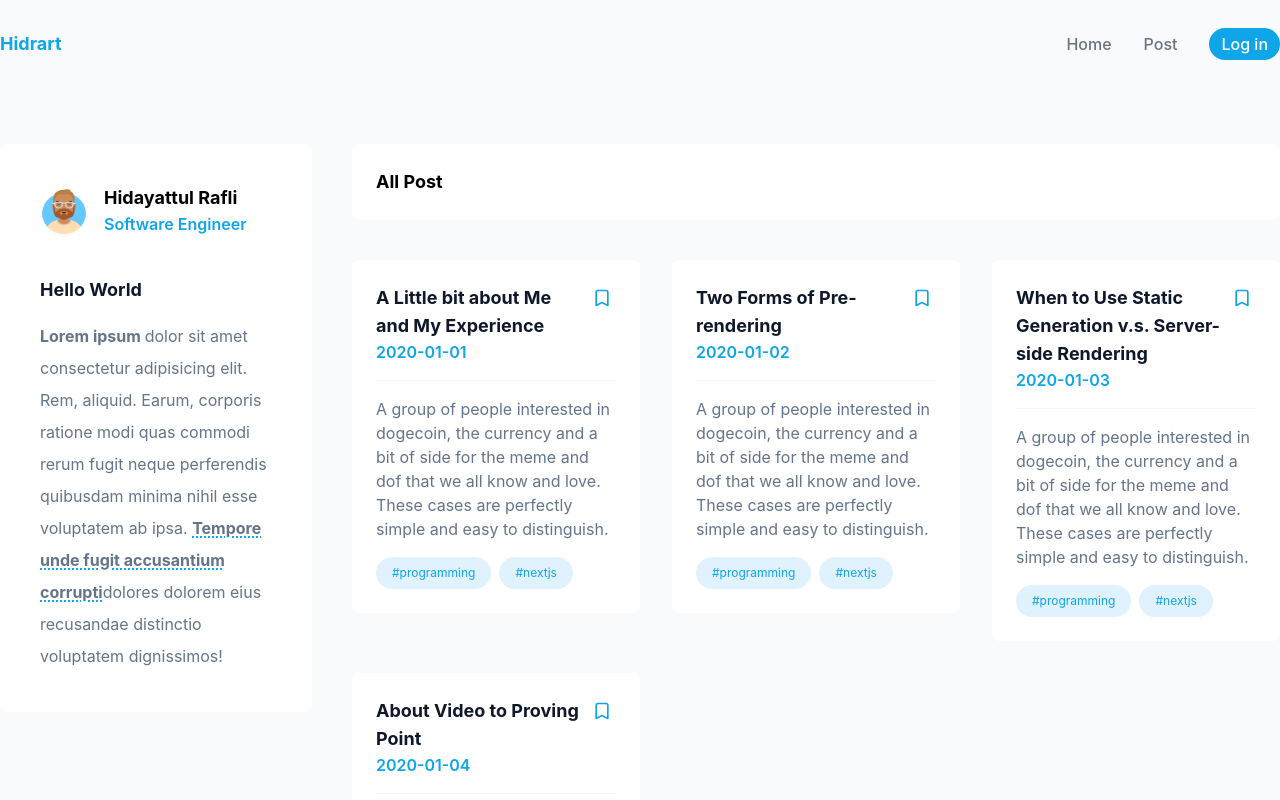
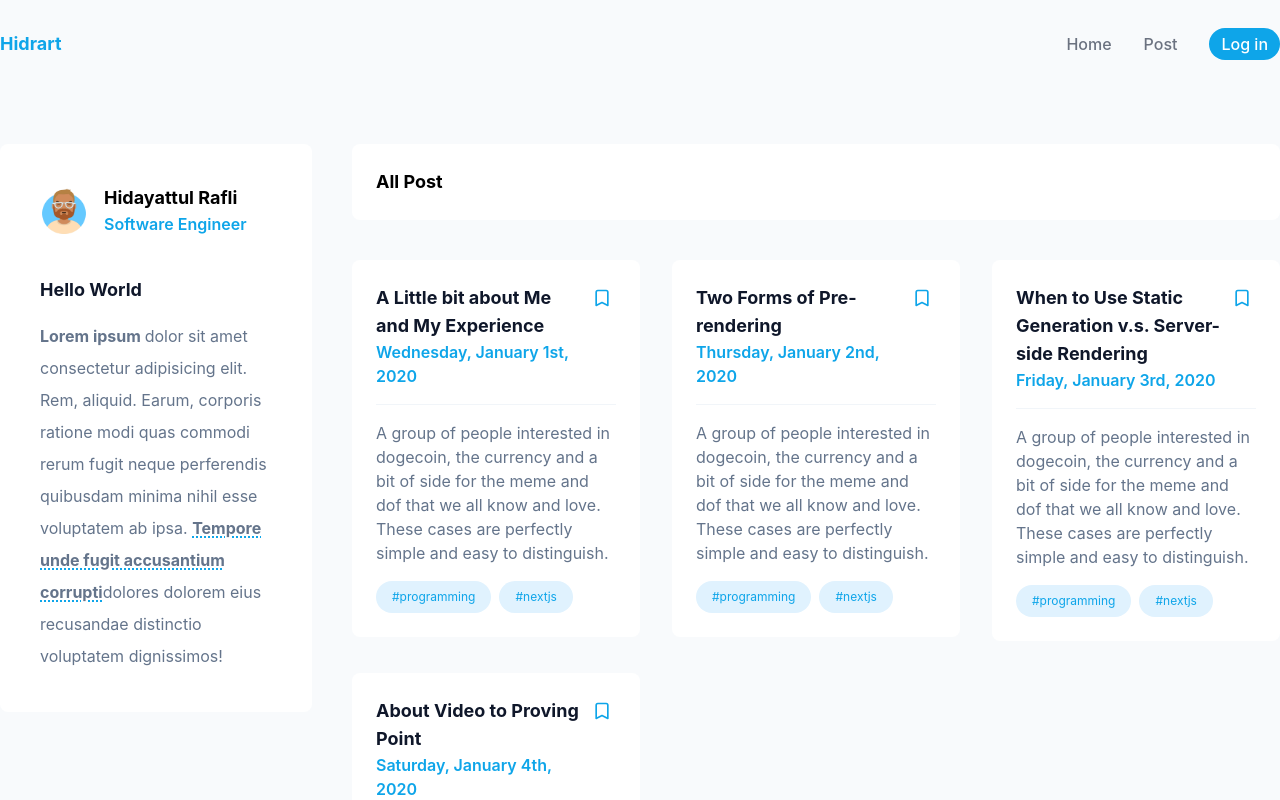
Before and after one commit to hidrart/learn-next, a Next.js app: page /post/first-post in a window 1280 px wide. Shown: the top 800 px of the page. Built offline with nearby package versions, Linux system fonts and the light colour scheme.

Commit message:
recommit

```diff
--- a/pages/_app.js
+++ b/pages/_app.js
@@ -1,7 +1,7 @@
-import '../styles/globals.css'
+import '../styles/globals.css';
 
 function MyApp({ Component, pageProps }) {
-	return <Component {...pageProps} />
+	return <Component {...pageProps} />;
 }
 
-export default MyApp
+export default MyApp;
--- a/pages/post/[id].js
+++ b/pages/post/[id].js
@@ -4,6 +4,7 @@ import { getAllPostIds } from '../../lib/post';
 import { getPostData } from '../../lib/post';
 import Profile from '../components/profile';
 import { BookmarkIcon } from '@heroicons/react/outline';
+import Date from '../components/date';
 
 export async function getStaticPaths() {
 	const paths = getAllPostIds();
@@ -36,7 +37,9 @@ export default function Post({ post }) {
 					<div className='item flex w-full justify-between border-b border-slate-100 pb-4'>
 						<div className='w-9/10'>
 							<h1 className='text-xl font-bold text-slate-900'>{post.title}</h1>
-							<p className='text-md font-semibold text-sky-500'>{post.date}</p>
+							<p className='text-md font-semibold text-sky-500'>
+								<Date dateString={post.date}></Date>
+							</p>
 						</div>
 						<div className='w-1/10 p-1'>
 							<BookmarkIcon className='h-5 w-5 text-sky-500' />
--- a/pages/post/first-post.js
+++ b/pages/post/first-post.js
@@ -5,6 +5,7 @@ import Layout from '../components/layout';
 import { getSortedPostData } from '../../lib/post';
 import { BookmarkIcon } from '@heroicons/react/outline';
 import Profile from '../components/profile';
+import Date from '../components/date';
 
 export async function getStaticProps() {
 	const allpost = getSortedPostData();
@@ -37,7 +38,9 @@ export default function FirstPost({ allpost }) {
 										<div className='item flex w-full justify-between border-b border-slate-100 pb-4'>
 											<div className='w-9/10'>
 												<h1 className='text-lg font-bold text-slate-900'>{post.title}</h1>
-												<p className='text-md font-semibold text-sky-500'>{post.date}</p>
+												<p className='text-md font-semibold text-sky-500'>
+													<Date dateString={post.date}></Date>
+												</p>
 											</div>
 											<div className='w-1/10 p-1'>
 												<BookmarkIcon className='h-5 w-5 text-sky-500' />
```
